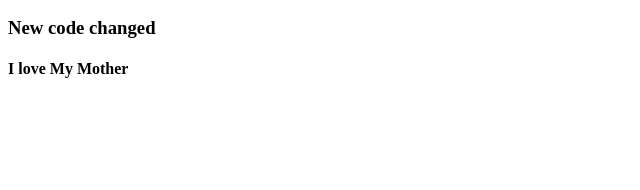
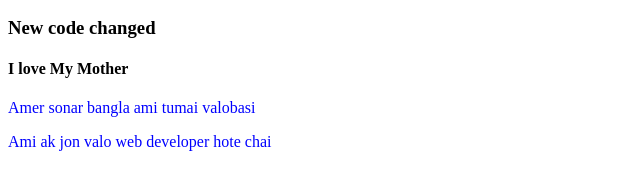
Before and after one commit to Aktarull/My-scend-repo, a plain HTML site: page index.html in a window 1280 px wide. Shown: the part 110-300 px from the top of the page, without its empty margins (0-640 px from the left). Drawn offline with Linux system fonts and the light colour scheme.

Commit message:
style added

```diff
--- a/index.html
+++ b/index.html
@@ -5,12 +5,15 @@
     <meta http-equiv="X-UA-Compatible" content="IE=edge">
     <meta name="viewport" content="width=device-width, initial-scale=1.0">
     <title>My Scend github ripo </title>
+    <link rel="stylesheet" href="style.css">
 </head>
 <body>
     <h1> I can Push to github</h1>
     <h2>Mama I can code Now </h2>
     <h3> New code changed </h3>
     <h4> I love My Mother</h4>
+    <p> Amer sonar bangla ami tumai valobasi</p>
+    <p> Ami ak jon valo web developer hote chai</p>
 
 </body>
 </html>
--- /dev/null
+++ b/style.css
@@ -0,0 +1,3 @@
+p{
+    color: blue;
+}
```
